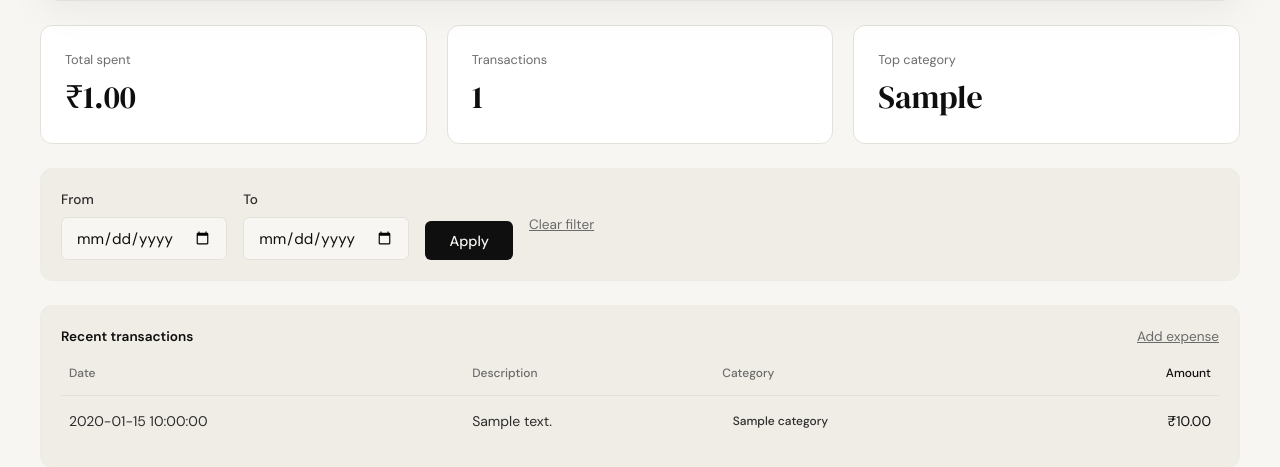
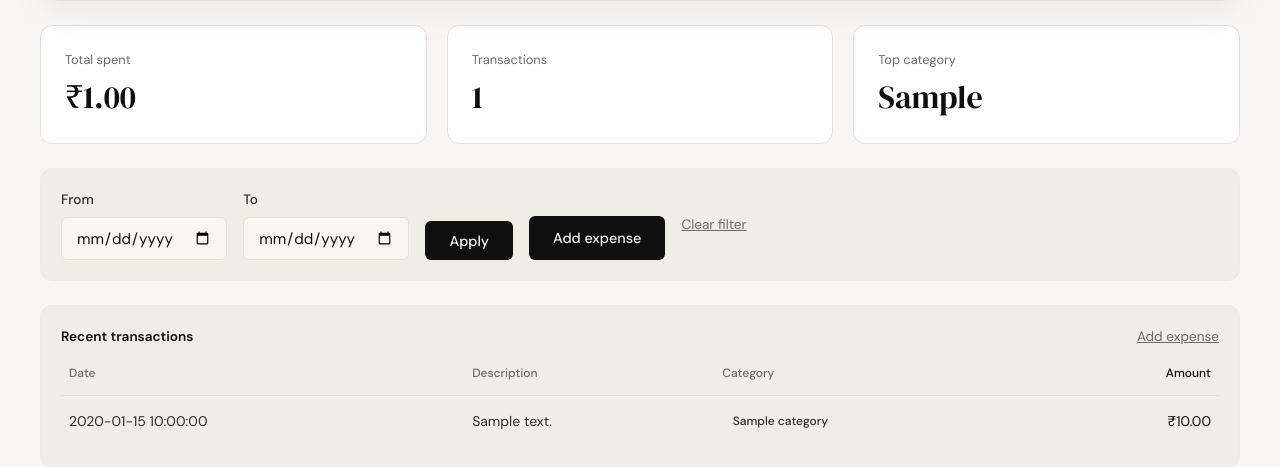
Before and after one commit to israr-mohammed/expense_tracker, a Flask app: template templates/profile.html in a window 1280 px wide. Shown: the part 230-697 px from the top of the page. Run offline with Flask 3, Linux system fonts and the light colour scheme; the template is opened without the code that fills it: most values are stand-ins (such as "Sample title", 1, 10 or a date in 2020).

Commit message:
Add Add expense button next to the date filter Apply button
Gives a third, more prominent entry point to the add-expense form
directly on the profile page next to the filter controls.

```diff
--- a/templates/profile.html
+++ b/templates/profile.html
@@ -48,6 +48,7 @@
                            value="{{ end_date or '' }}">
                 </div>
                 <button type="submit" class="btn-primary filter-submit">Apply</button>
+                <a href="{{ url_for('add_expense') }}" class="btn-primary filter-submit">Add expense</a>
                 {% if start_date and end_date %}
                 <a href="{{ url_for('profile') }}" class="filter-clear">Clear filter</a>
                 {% endif %}
```
